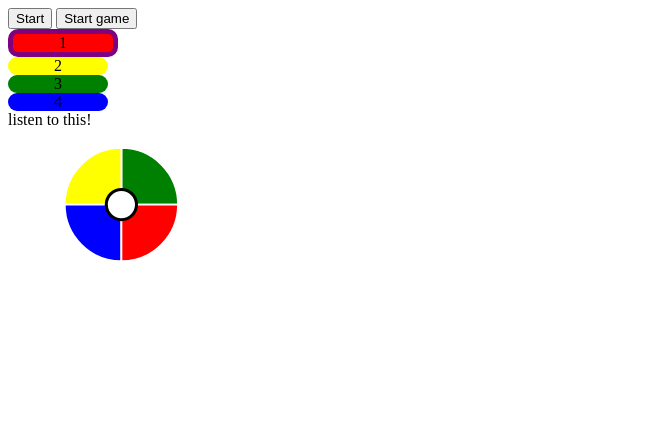
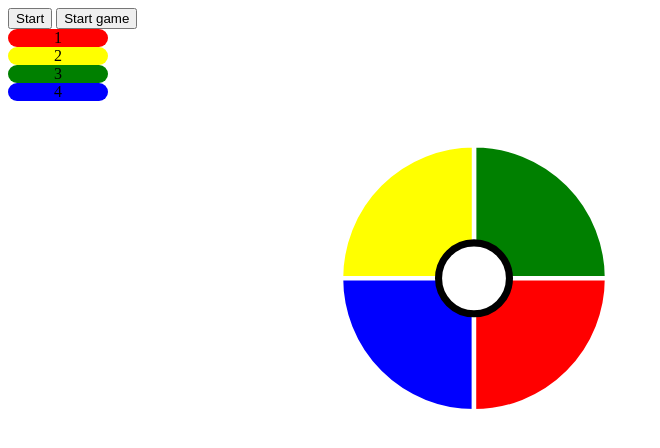
Before and after one commit to ponytaylor/Simon, a plain HTML site: page index.html in a window 1280 px wide. Shown: the whole page, without its empty margins (0-660 px from the left). Drawn offline with Linux system fonts and the light colour scheme.

Commit message:
winnable
changed to svg buttons and winner ends game

```diff
--- a/index.html
+++ b/index.html
@@ -11,24 +11,33 @@
 <body>
 <button onclick="playSound(0)">Start</button>
 <button onclick="startSimonGame()">Start game</button>
-    <div class="simonbutton s1" sound="s1" id="btns1">1</div>
-    <div class="simonbutton s2" sound="s2" id="btns2">2</div>
-    <div class="simonbutton s3" sound="s3" id="btns3">3</div>
-    <div class="simonbutton s4" sound="s4" id="btns4">4</div>
+    <div class="simonbutton s1" sound="s1" id="btns6">1</div>
+    <div class="simonbutton s2" sound="s2" id="btns7">2</div>
+    <div class="simonbutton s3" sound="s3" id="btns8">3</div>
+    <div class="simonbutton s4" sound="s4" id="btns9">4</div>
     <div id="notes"></div>
     <audio id="s1" src="https://s3.amazonaws.com/freecodecamp/simonSound1.mp3" autostart="false" ></audio>
     <audio id="s2" src="https://s3.amazonaws.com/freecodecamp/simonSound2.mp3" autostart="false" ></audio>
     <audio id="s3" src="https://s3.amazonaws.com/freecodecamp/simonSound3.mp3" autostart="false" ></audio>
     <audio id="s4" src="https://s3.amazonaws.com/freecodecamp/simonSound4.mp3" autostart="false" ></audio>
+<div class="svgbox">
+<svg viewBox="0 0 1200 1200" xmlns="http://www.w3.org/2000/svg" version="1.1">
+    <defs>
+        <linearGradient id="MyGradient">
+          <stop offset="5%" stop-color="purple" />
+          <stop offset="95%" stop-opacity="0.7" stop-color="white" />
+        </linearGradient>
+      </defs>
+<title>Game</title>
+<path class="svgbutton" sound="s2" id="btns2" d="M300, 200 v-150 a150,150 0 0,1 150,150 z" fill="green" stroke="white" stroke-width="5" />
+<path class="svgbutton" sound="s1" id="btns1" d="M300, 200 v-150 a150,150 0 0,0 -150,150 z" fill="yellow" stroke="white" stroke-width="5" />
+<path class="svgbutton" sound="s3" id="btns3" d="M300, 200 h-150 a150,150 0 0,0 150,150 z" fill="blue" stroke="white" stroke-width="5" />
+<path class="svgbutton" sound="s4" id="btns4" d="M300, 200 h150 a150,150 0 0,1 -150,150 z" fill="red" stroke="white" stroke-width="5" />
+<circle cx="300" cy="200" r="40" stroke="black" stroke-width="8" fill="white"></circle>
+<!--<path d="M500,500 h400 a400,400 0 0,1 -400,400 z" fill="yellow" stroke="white" stroke-width="5" /> -->
 
-<svg width="12cm" hright="5.25cm" viewBox="0 0 1200 400" xmlns="http://www.w3.org/2000/svg" version="1.1">
-<title>Game</title>
-<path class="simonbutton" d="M300, 200 v-150 a150,150 0 0,1 150,150 z" fill="green" stroke="white" stroke-width="5" />
-<path d="M300, 200 v-150 a150,150 0 0,0 -150,150 z" fill="yellow" stroke="white" stroke-width="5" />
-<path d="M300, 200 h-150 a150,150 0 0,0 150,150 z" fill="blue" stroke="white" stroke-width="5" />
-<path d="M300, 200 h150 a150,150 0 0,1 -150,150 z" fill="red" stroke="white" stroke-width="5" />
-<circle cx="300" cy="200" r="40" stroke="black" stroke-width="8" fill="white"></circle>
-</svg>
+
+</svg></div>
 
     <script src="simon.js"></script>
 </body>
--- a/simon.css
+++ b/simon.css
@@ -5,6 +5,8 @@
 }
 .playing{
     border: 5px solid purple;
+   /* stroke: purple;*/
+    fill:url(#MyGradient);
 }
 .s1{
     background-color: red;
@@ -18,3 +20,7 @@
 .s4{
     background-color: blue;
 }
+.svgbox{
+    margin-left: 200px;
+
+}
--- a/simon.js
+++ b/simon.js
@@ -1,7 +1,12 @@
 var btns = document.getElementsByClassName("simonbutton");
+var svgbtns = document.getElementsByClassName("svgbutton");
 var notes = document.getElementById("notes");
-for(var i=0; i<btns.length;i++){
+/*for(var i=0; i<btns.length;i++){
     btns[i].addEventListener("click", playAndSetClickEvent);
+}
+*/
+for(var i=0; i<svgbtns.length;i++){
+    svgbtns[i].addEventListener("click", playAndSetClickEvent);
 }
 
 var audios = document.getElementsByTagName('audio');
@@ -12,6 +17,14 @@ for(var i=0; i<audios.length;i++){
 function endAudio() {
     console.log("audio ended ");
 }
+
+
+function playIt() {
+        document.getElementById(this.getAttribute("sound")).play();
+        this.classList.add("playing");
+
+}
+
 function playAndSetClickEvent() {
     if (theGame.playerTurn){
         document.getElementById(this.getAttribute("sound")).play();
@@ -21,18 +34,6 @@ function playAndSetClickEvent() {
         theGame.checkForBadNote();
     }
 }
-/*
-var numToPlay = 0;
-var playback = false;
-var gameplayback = false;
-var winner = false;
-var loser = false;
-
-var btnClicks = [];
-var userStatus;
-var waitforinput = false;
-
-*/
 
 window.addEventListener("play", function(evt)
 {
@@ -50,119 +51,7 @@ window.addEventListener("ended", function(evt)
     }
 
 }, true);
-/*
-function playSound(num){
-    console.log(num);
- playback = true;
-    if (num == rands.length) {
-        playback = false;
-        return;
-    }
-    var randNext = rands[num];
-    var soundid = btns[randNext].getAttribute("sound");
-    //console.log(soundid);
-    var soundElem = document.getElementById(soundid);
-    var btnElem = document.getElementById("btn" + soundid);
-    //console.log(soundElem.readyState);
-    soundElem.playbackrate = "0.5";
-    btnElem.classList.add("playing");
-    soundElem.play();
 
-}
-function playSounds(num){
-    console.log("playSounds", num);
-    gameplayback = true;
-    if (num >= level) {
-        gameplayback = false;
-        console.log("level reached");
-        notes.dispatchEvent(pevent);
-        return;
-    }
-    var randNext = rands[num];
-    var soundid = btns[randNext].getAttribute("sound");
-    //console.log(soundid);
-    var soundElem = document.getElementById(soundid);
-    var btnElem = document.getElementById("btn" + soundid);
-//console.log(soundElem.readyState);
-    soundElem.playbackrate = "0.5";
-    btnElem.classList.add("playing");
-    soundElem.play();
-
-}
-
-//setTimeout(function(){ playSound(3); }, 3000);
-
-//playSound(0);
-
-for(var i=0; i<btns.length;i++){
-    //btns[i].style.backgroundColor = "rgb("+ i*50 +", 33, 223)";
-    btns[i].addEventListener("click", function(){
-
-        document.getElementById(this.getAttribute("sound")).play();
-        btnClicks.push(this.id.slice(-1) - 1);
-        console.log(btnClicks);
-        for(var cl=0; cl< btnClicks.length; cl++){
-            if(btnClicks[cl] != rands[cl]){
-                notes.innerHTML = "bad note";
-                userStatus = false;
-            }
-        }
-    });
-}
-
-function checkInput(){
-    console.log("checkInput");
-    waitforinput = true;
-    var id = setInterval(checkUserInput, 300);
-    function checkUserInput() {
-      if (userStatus == false) {
-        clearInterval(id);
-        loser=true;
-        waitforinput = false;
-        notes.dispatchEvent(cevent);
-      } else {
-          if (btnClicks.length == level) {
-            clearInterval(id);
-            notes.innerHTML = "good job";
-            waitforinput = false;
-            notes.dispatchEvent(cevent);
-          }
-
-      }
-    }
-
-}
-
-function takeaturn(callback){
-    playSounds(0);
-    btnClicks = [];
-    callback();
-}
-
-// Create the event.
-var pevent = document.createEvent('Event');
-var cevent = document.createEvent('Event');
-
-// Define that the event name is 'build'.
-pevent.initEvent('goplayer', true, true);
-cevent.initEvent('gocomputer', true, true);
-
-// Listen for the event.
-notes.addEventListener('goplayer', function (e) {
-  // e.target matches elem
-  console.log(e);
-  btnClicks = [];
-}, false);
-
-notes.addEventListener('gocomputer', function (e) {
-    // e.target matches elem
-    console.log(e);
-    level++;
-    console.log ("setting level to ", level);
-    playSounds(0);
-  }, false);
-
-*/
 
 function Player(){
     this.numCorrect = 0;
@@ -218,7 +107,7 @@ function Computer(){
     }
 
     this.playNext = function(){
-        console.log("playnext ");
+       // console.log("playnext ");
         this.currentPlayNum++;
         if (this.currentPlayNum >= theGame.level) {
             console.log("level reached");
@@ -233,7 +122,7 @@ function Computer(){
 
 
 function setRands(randArr){
-    for (var r = 0; r < 8; r++){
+    for (var r = 0; r < 5; r++){
         var randNum = Math.floor(Math.random() * 4);
         randArr.push(randNum);
     }
@@ -243,6 +132,7 @@ function setRands(randArr){
 function SimonGame(){
     this.level = 1;
     this.rands = [];
+    this.speed = 1;
     this.playerTurn = false;
     this.computerTurn = false;
     this.computer = new Computer();
@@ -260,6 +150,7 @@ function SimonGame(){
     }
     this.startPlayerTurn= function(){
         this.computerTurn = false;
+        //console.timeEnd('compturn');
         console.log("setting comp turn false");
         this.playerTurn = true;
         this.player.takeTurn(this.rands, this.level);
@@ -289,7 +180,16 @@ function SimonGame(){
             }
             else{
                 this.level++;
-                setTimeout(this.startComputerTurn(), 3000);
+                if (this.level > this.rands.length){
+                    // winner
+                    console.log("winner");
+                    notes.innerHTML = "winner!"
+                }
+                else {
+                    console.log('start comp');
+                    //console.time('compturn');
+                    setTimeout(function(){theGame.startComputerTurn()}, 3000);
+                }
             }
         }
     }
@@ -297,7 +197,7 @@ function SimonGame(){
 
 var theGame;
 
-//function startSimonGame(){
+function startSimonGame(){
     theGame = new SimonGame();
     theGame.initGame();
-//}
+}
```
